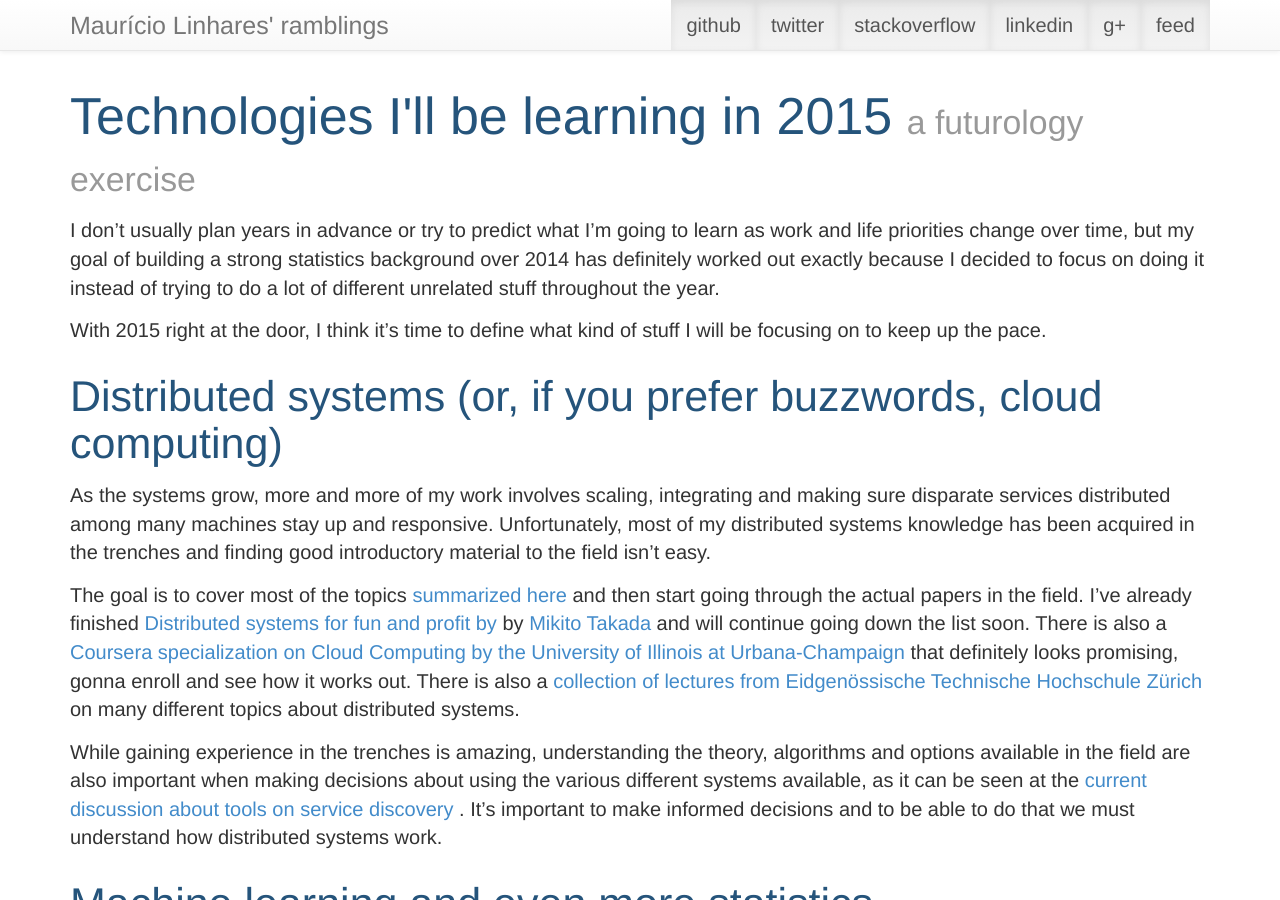
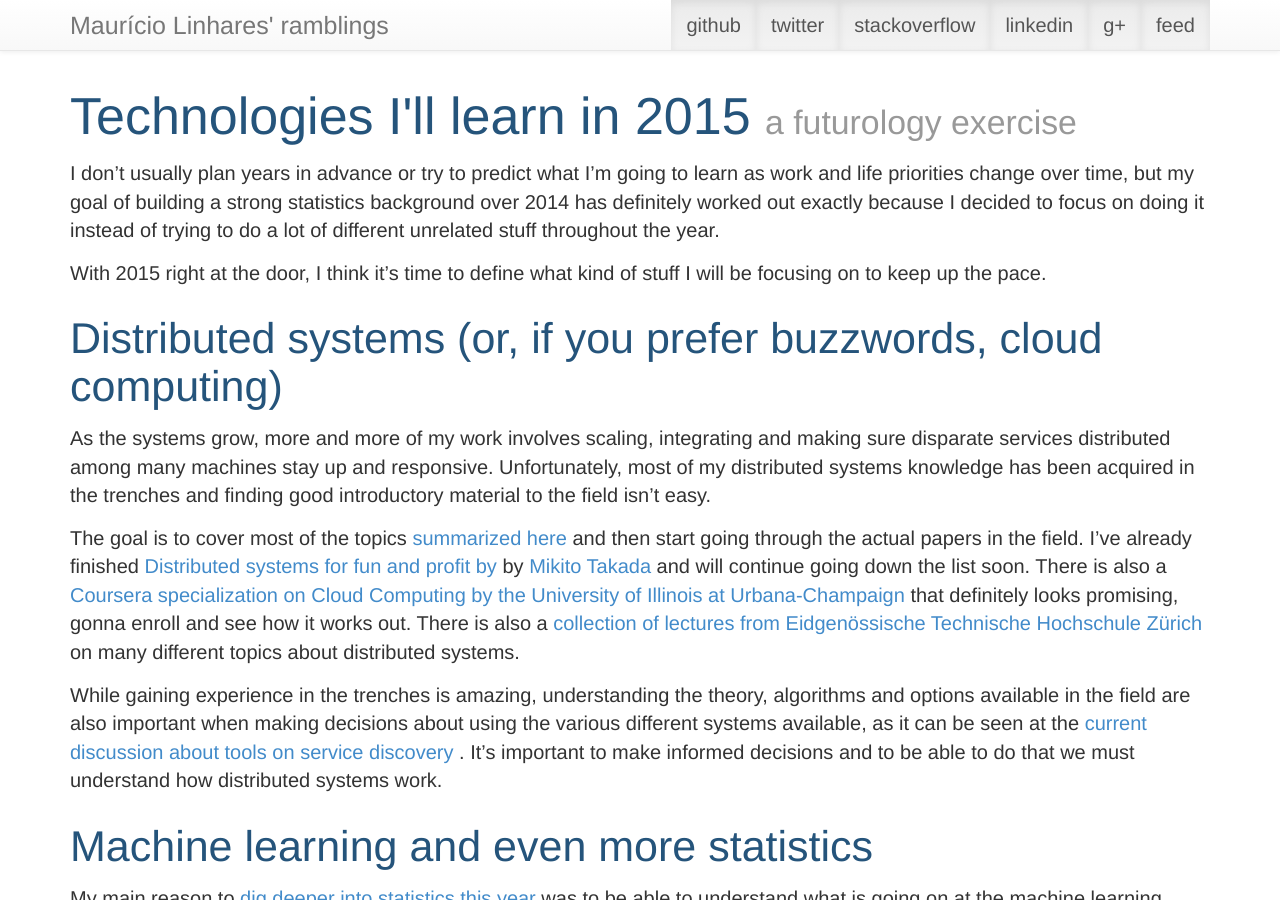
Before and after one commit to mauricio/mauricio.github.com, a Jekyll site: the page built from _posts/2014-12-25-technology-to-learn-for-2015.md, in a window 1280 px wide and 900 px high. Built offline with Jekyll 4.4.1, drawn with Linux system fonts in a browser that asks for light colours; comment, search, counter and statistics services are not loaded.

Commit message:
Updating title

```diff
--- a/_posts/2014-12-25-technology-to-learn-for-2015.md
+++ b/_posts/2014-12-25-technology-to-learn-for-2015.md
@@ -1,6 +1,6 @@
 ---
 layout: post
-title: Technologies I'll be learning in 2015
+title: Technologies I'll learn in 2015
 subtitle: a futurology exercise
 keywords: statistics, machine learning, rust, systems programming, distributed systems, cloud
 tags:
```
